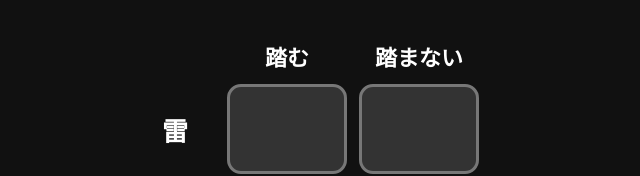
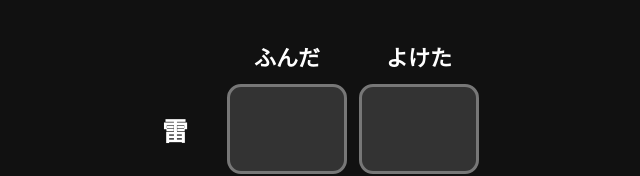
Before and after one commit to minamo-24/indexx, a plain HTML site: page index.html in a window 1280 px wide. Shown: the top 176 px of the page, without its empty margins (333-973 px from the left). Drawn offline with Linux system fonts and the light colour scheme.

Commit message:
Update index.html

```diff
--- a/index.html
+++ b/index.html
@@ -99,11 +99,11 @@
     <div></div>
 
     <div class="header">
-      踏む
+      ふんだ
     </div>
 
     <div class="header">
-      踏まない
+      よけた
     </div>
 
 
```
